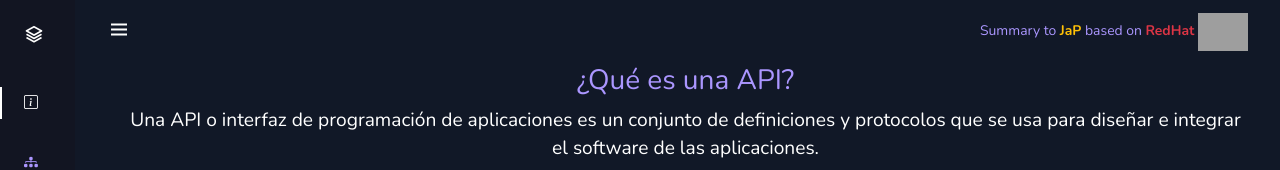
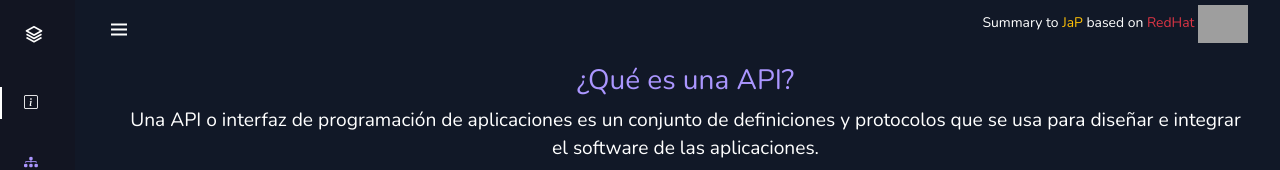
Before and after one commit to joaquintalice/RedHat-API-Summary, a plain HTML site: page index.html in a window 1280 px wide. Shown: the top 170 px of the page. Drawn offline with nearby package versions, Linux system fonts and the light colour scheme; no server answers; grey boxes are pictures that could not be loaded.

Commit message:
style: header links

```diff
--- a/index.html
+++ b/index.html
@@ -14,11 +14,17 @@
 
     <header class="header" id="header">
         <div class="header_toggle"> <i class='bx bx-menu' id="header-toggle"></i></div>
-        <div class="summary"> <a href="https://www.redhat.com/es/topics/api/what-are-application-programming-interfaces"
-                class="titles">Summary to <strong class="text-warning">JaP</strong> based on <strong
-                    class="text-danger">RedHat</strong>
-                <img src="https://learn.redhat.com/t5/image/serverpage/image-id/5292iD3E191451FAA9A9C?v=v2" width='50'
-                    alt=""></a>
+        <div class="summary">
+            <p> Summary to
+                <a href="https://jovenesaprogramar.edu.uy/" class="text-warning">JaP</a>
+                based on
+                <a href="https://www.redhat.com/es/topics/api/what-are-application-programming-interfaces"
+                    class="text-danger">
+                    RedHat
+                    <img src="https://learn.redhat.com/t5/image/serverpage/image-id/5292iD3E191451FAA9A9C?v=v2"
+                        width='50' alt="">
+                </a>
+            </p>
         </div>
     </header>
     <div class="l-navbar" id="nav-bar">
```
